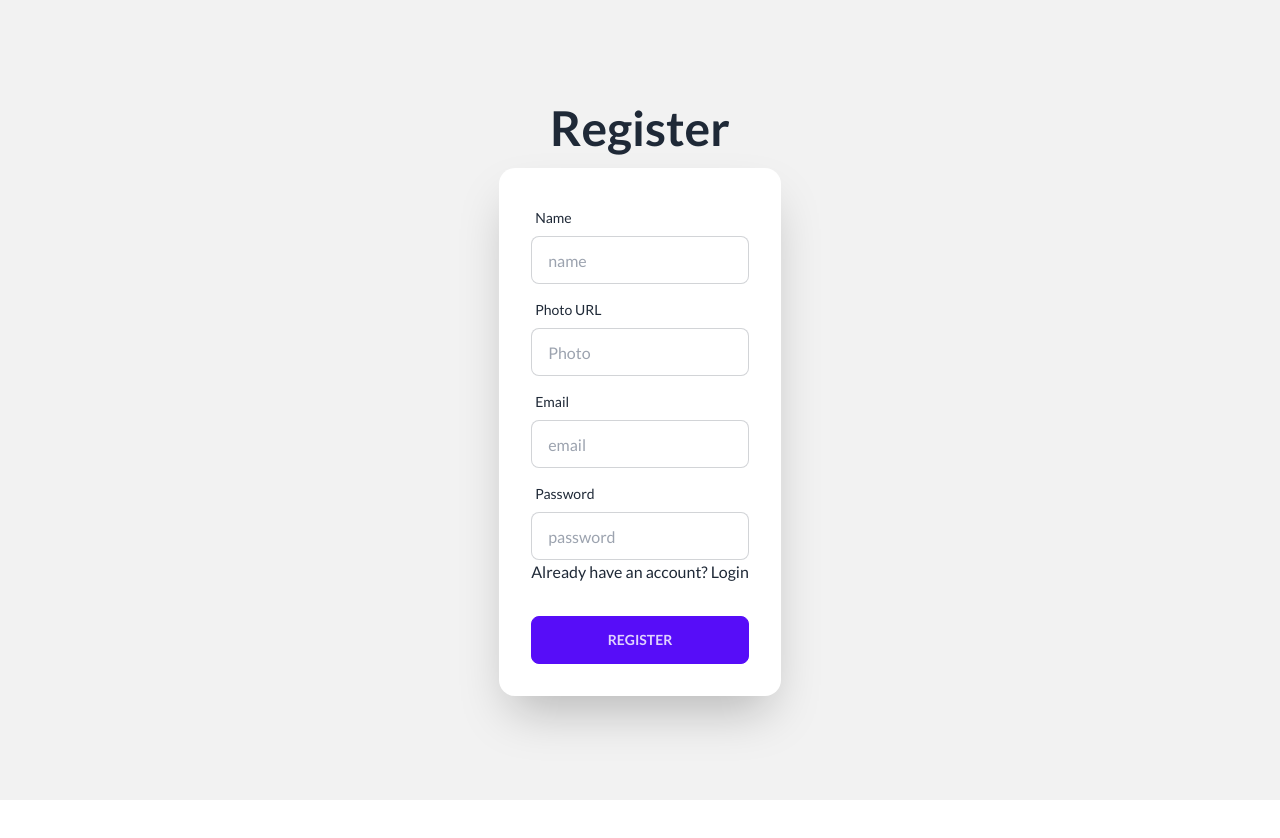
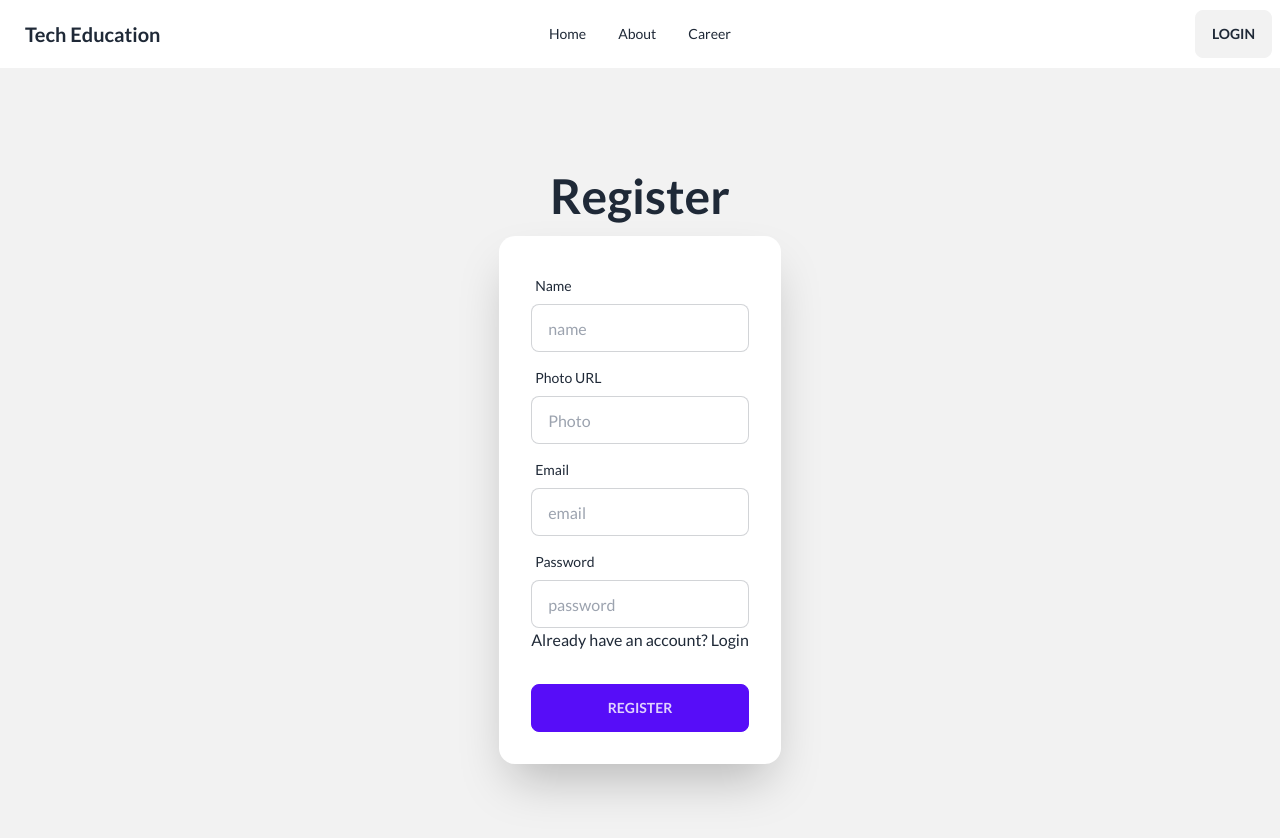
Before and after one commit to sohan704/basic-management-system, a React (Vite) app: page /register in a window 1280 px wide. Shown: the top 838 px of the page. Before the commit the page ends 800 px from the top, so only its background shows below. Built offline with nearby package versions, Linux system fonts and the light colour scheme; no server answers.

Commit message:
final minor change

```diff
--- a/src/pages/Registration.jsx
+++ b/src/pages/Registration.jsx
@@ -4,13 +4,14 @@ import { AuthContext } from "../Provider/AuthProvider";
 import { ToastContainer, toast } from 'react-toastify';
 import 'react-toastify/dist/ReactToastify.css';
 import { updateProfile } from "firebase/auth";
+import Navbar from "../Components/Navbar";
 
 
 
 
 const Registration = () => {
 
-  const {createUser} = useContext(AuthContext);
+  const { createUser } = useContext(AuthContext);
 
 
 
@@ -22,7 +23,7 @@ const Registration = () => {
     const email = e.target.email.value;
     const password = e.target.password.value;
 
-    if(password.length < 6){
+    if (password.length < 6) {
       console.log('Password too short');
 
       toast.error('Password too short!', {
@@ -37,7 +38,7 @@ const Registration = () => {
       });
       return;
     }
-    else if(!/[A-Z]/.test(password)){
+    else if (!/[A-Z]/.test(password)) {
       console.log('At least one uppercase required');
 
 
@@ -54,7 +55,7 @@ const Registration = () => {
 
       return;
     }
-    else if(!/^(?=.*[!@#$%^&*])[a-zA-Z0-9!@#$%^&*.]+$/.test(password)){
+    else if (!/^(?=.*[!@#$%^&*])[a-zA-Z0-9!@#$%^&*.]+$/.test(password)) {
 
       toast.error('please use special character!', {
         position: "top-right",
@@ -69,7 +70,7 @@ const Registration = () => {
       return;
     }
 
-    createUser(email,password)
+    createUser(email, password)
       .then(result => {
 
 
@@ -81,7 +82,7 @@ const Registration = () => {
         console.log(result.user)
 
       })
-    .catch(error=>console.log(error));
+      .catch(error => console.log(error));
 
     toast.success('Registration Successful!', {
       position: "top-right",
@@ -96,6 +97,8 @@ const Registration = () => {
   }
 
   return (
+    <>
+    <Navbar></Navbar>
       <div className="hero min-h-screen bg-base-200">
         <div className="hero-content flex-col">
           <div className="text-center">
@@ -131,13 +134,14 @@ const Registration = () => {
                 <div>Already have an account? <Link to='/login'>Login</Link></div>
               </div>
               <div className="form-control mt-6">
-              <button  className="btn btn-primary">REGISTER</button>
+                <button className="btn btn-primary">REGISTER</button>
                 <ToastContainer />
               </div>
             </form>
           </div>
         </div>
       </div>
+    </>
   );
 };
 
```
Lines whose indentation alone changed are shown as unchanged.
